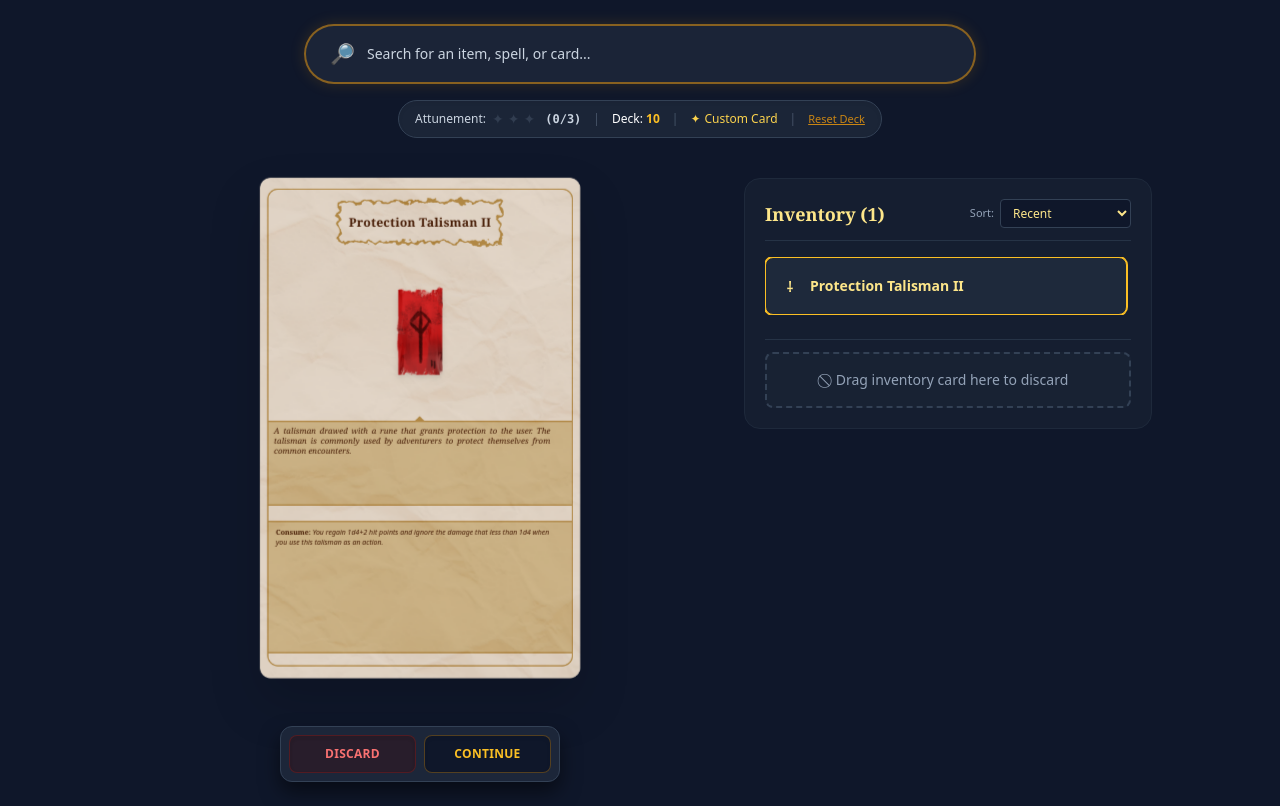
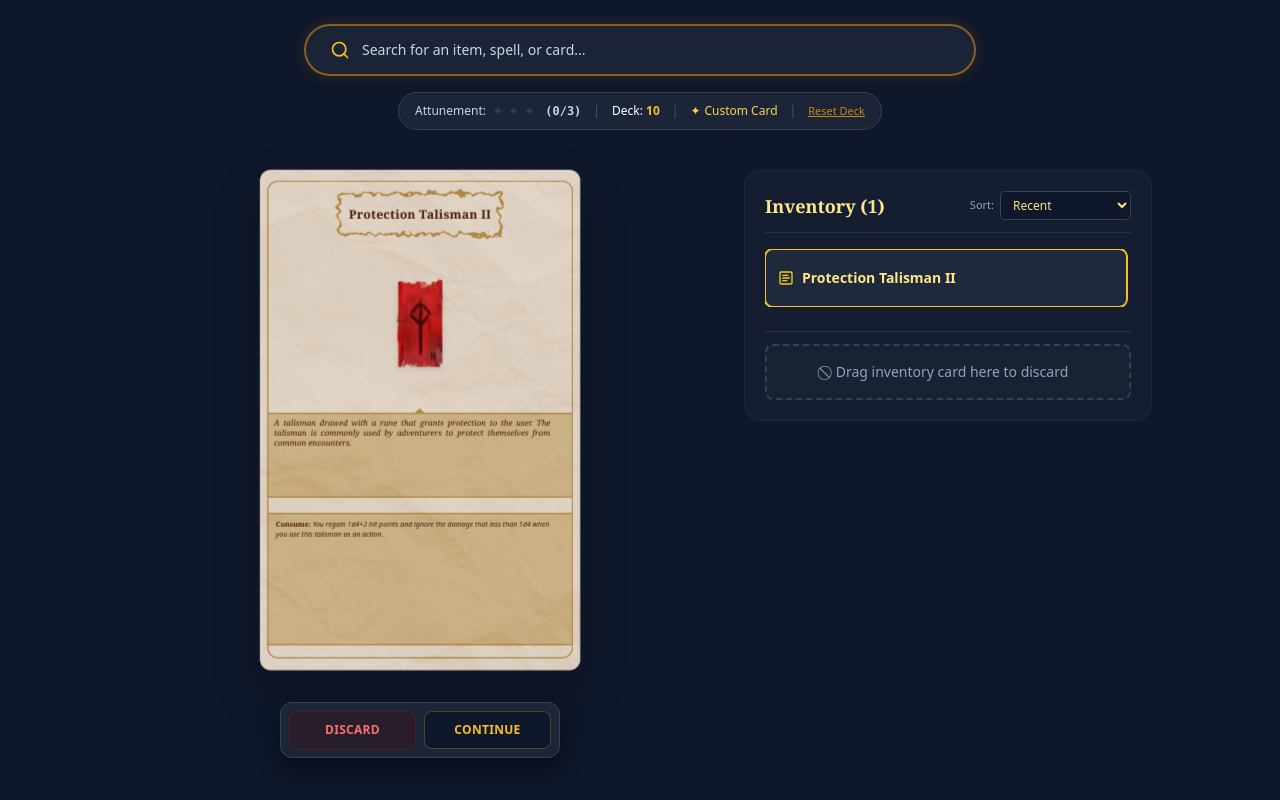
Before and after one commit to ArthLoreTeller/dnd-item-deck, a React (Vite) app: page / in a window 1280 px wide. Both pictures are taken after a click on the element 420 px from the left and 428 px from the top of the page. Built offline with nearby package versions, Linux system fonts and the light colour scheme.

Commit message:
change icon to be universal and add icon in search

```diff
--- a/package.json
+++ b/package.json
@@ -11,6 +11,7 @@
   },
   "dependencies": {
     "@dnd-kit/core": "^6.3.1",
+    "lucide-react": "^1.38.0",
     "react": "^19.2.8",
     "react-dom": "^19.2.8",
     "use-sound": "^5.0.0",
--- a/src/App.jsx
+++ b/src/App.jsx
@@ -8,10 +8,12 @@ import {
   MouseSensor,
   TouchSensor,
 } from "@dnd-kit/core";
+import { Search } from "lucide-react";
 import { useCardStore } from "./store/useCardStore";
 import { Card } from "./components/Card";
 import { ItemSearchModal } from "./components/ItemSearchModal";
 import { CustomCardModal } from "./components/CustomCardModal";
+import { getLucideIcon } from "./components/Icon"; // Assumes you created this file
 
 // Draggable Inventory Item
 function DraggableInventoryCard({
@@ -24,11 +26,11 @@ function DraggableInventoryCard({
   const { attributes, listeners, setNodeRef, transform, isDragging } =
     useDraggable({
       id: item.id,
-      disabled: disabled, // <-- Disables dragging when true
+      disabled: disabled,
     });
 
   const isAttunable = item.type !== "normal";
-  const itemIcon = item.icon || "💠";
+  const itemIcon = getLucideIcon(item);
 
   const style = {
     touchAction: disabled ? "auto" : "none",
@@ -57,7 +59,7 @@ function DraggableInventoryCard({
     >
       <div className="flex justify-between items-center w-full">
         <div className="font-semibold text-amber-200 text-sm truncate flex items-center gap-2">
-          <span className="w-6 shrink-0 flex justify-center translate-y-[1px]">
+          <span className="shrink-0 flex items-center justify-center">
             {itemIcon}
           </span>
           <span className="truncate">{item.name}</span>
@@ -281,7 +283,7 @@ export default function App() {
             onClick={() => setIsSearchModalOpen(true)}
             className="w-full bg-slate-800/80 hover:bg-slate-700/90 border-2 border-amber-500/50 hover:border-amber-400 text-slate-300 px-6 py-3.5 rounded-full shadow-[0_0_15px_rgba(245,158,11,0.15)] flex items-center gap-3 cursor-pointer transition-all"
           >
-            <span className="text-xl text-amber-400">🔎︎</span>
+            <Search className="w-5 h-5 text-amber-400 shrink-0" />
             <span className="flex-1 text-left text-sm font-medium placeholder:text-slate-500">
               Search for an item, spell, or card...
             </span>
@@ -437,12 +439,7 @@ export default function App() {
               className={`mt-4 w-full max-w-[280px] transition-all duration-300 ${isDrawn ? "opacity-100 translate-y-0" : "opacity-0 translate-y-4 pointer-events-none absolute"}`}
             >
               {isDrawn && (
-                <div
-                  className={`mt-4 w-full max-w-[280px] transition-all duration-300 ${isDrawn ? "opacity-100 translate-y-0" : "opacity-0 translate-y-4 pointer-events-none absolute"}`}
-                >
-                  {isDrawn && (
                 <div className="bg-slate-800/90 border border-slate-700 p-2 rounded-xl shadow-[0_10px_20px_rgba(0,0,0,0.5)] flex items-center justify-between gap-2 backdrop-blur-sm">
-                      {/* 1. DISCARD BUTTON (Now on the Left) */}
                   <button
                     onClick={handleReturnToDeck}
                     className="flex-1 px-3 py-2.5 bg-red-950/30 hover:bg-red-900/50 text-red-400 border border-red-900/50 hover:border-red-500/60 rounded-lg text-xs font-bold tracking-wide uppercase transition-all cursor-pointer shadow-inner active:scale-95 flex justify-center gap-1.5"
@@ -450,15 +447,12 @@ export default function App() {
                     Discard
                   </button>
 
-                      {/* 2. FLIP BUTTON (Now on the Right) */}
                   <button
                     onClick={() => setIsDrawn(false)}
                     className="flex-1 px-3 py-2.5 bg-slate-900 hover:bg-slate-950 text-amber-400 border border-amber-500/30 hover:border-amber-400/60 rounded-lg text-xs font-bold tracking-wide uppercase transition-all cursor-pointer shadow-inner active:scale-95 flex justify-center gap-1.5"
                   >
                     CONTINUE
                   </button>
-                    </div>
-                  )}
                 </div>
               )}
             </div>
@@ -486,7 +480,7 @@ export default function App() {
               </div>
             </div>
 
-            <div className="grid grid-cols-1 gap-2.5 max-h-[340px] overflow-y-auto no-scrollbar pr-1">
+            <div className="flex flex-col gap-2.5 max-h-[340px] overflow-y-auto no-scrollbar pr-1">
               {sortedInventory.length === 0 ? (
                 <div className="text-center py-8 text-slate-500 text-sm italic">
                   Your inventory is empty. Tap the deck to draw or create a
--- a/src/components/Card.jsx
+++ b/src/components/Card.jsx
@@ -558,8 +558,8 @@ export function Card({ card, onResetDeck }) {
             </button>
           </div>
         )}
-      </div>
 
+        {/* POPOVER */}
         {popoverText && (
           <div
             className="absolute inset-0 z-[100] flex items-center justify-center p-4"
@@ -594,5 +594,6 @@ export function Card({ card, onResetDeck }) {
           </div>
         )}
       </div>
+    </div>
   );
 }
--- /dev/null
+++ b/src/components/Icon.jsx
@@ -0,0 +1,24 @@
+import React from "react";
+import { Star, Sword, Wand2, Shield, Pyramid, SquareText } from "lucide-react";
+
+export const getLucideIcon = (item) => {
+  const iconString = item?.icon?.toLowerCase() || "";
+  const itemName = item?.name?.toLowerCase() || "";
+
+  if (iconString === "kunai" || itemName.includes("kunai")) {
+    let colorClass = "text-slate-300";
+    if (itemName.includes("aquamarine")) colorClass = "text-cyan-400";
+    if (itemName.includes("obsidian")) colorClass = "text-purple-800";
+    if (itemName.includes("malachite")) colorClass = "text-emerald-500";
+    if (itemName.includes("ferruginous")) colorClass = "text-orange-500";
+    return <Pyramid className={`w-4 h-4 ${colorClass}`} />;
+  }
+
+  switch (iconString) {
+    case "sword": return <Sword className="w-4 h-4 text-slate-300" />;
+    case "wand": return <Wand2 className="w-4 h-4 text-blue-400" />;
+    case "buff": return <SquareText className="w-4 h-4 text-yellow-400" />;
+    case "shield": return <Shield className="w-4 h-4 text-yellow-400" />;
+    default: return <Star className="w-4 h-4 text-slate-400" />;
+  }
+};
--- a/src/components/ItemSearchModal.jsx
+++ b/src/components/ItemSearchModal.jsx
@@ -1,5 +1,7 @@
 import React, { useState, useMemo } from 'react';
+import { Search } from 'lucide-react';
 import { useCardStore } from '../store/useCardStore';
+import { getLucideIcon } from "../components/Icon";
 
 export function ItemSearchModal({ isOpen, onClose, onCardAdded }) {
   const [searchTerm, setSearchTerm] = useState('');
@@ -43,7 +45,7 @@ export function ItemSearchModal({ isOpen, onClose, onCardAdded }) {
         {/* Header */}
         <div className="flex justify-between items-center border-b border-slate-800 pb-3">
           <div className="flex items-center gap-2">
-            <span className="text-xl">🔎︎</span>
+            <Search className="w-5 h-5 text-amber-400 shrink-0" />
             <h3 className="font-serif font-bold text-amber-200 text-lg">
               Search & Add Item
             </h3>
@@ -88,12 +90,17 @@ export function ItemSearchModal({ isOpen, onClose, onCardAdded }) {
                 key={item.id}
                 className="flex items-center justify-between p-3 bg-slate-800/60 hover:bg-slate-800 border border-slate-700/70 hover:border-amber-500/50 rounded-xl transition-all group"
               >
-                <div className="flex flex-col min-w-0 pr-3">
-                  <span className="font-semibold text-amber-100 text-sm truncate">
-                    {item.name}
+                <div className="flex items-center gap-3 min-w-0 pr-3">
+                  <span className="shrink-0 flex items-center justify-center">
+                    {getLucideIcon(item)}
                   </span>
-                  <div className="mt-0.5 text-[11px] text-slate-400 capitalize">
-                    {item.type || 'Standard'}
+                  <div className="flex flex-col min-w-0">
+                    <span className="font-semibold text-amber-100 text-sm truncate">
+                      {item.name}
+                    </span>
+                    <div className="mt-0.5 text-[11px] text-slate-400 capitalize">
+                      {item.type || 'Standard'}
+                    </div>
                   </div>
                 </div>
 
@@ -111,7 +118,7 @@ export function ItemSearchModal({ isOpen, onClose, onCardAdded }) {
 
         {/* Footer info */}
         <div className="text-right border-t border-slate-800/80 pt-2 text-[11px] text-slate-500">
-          Showing {searchResults.length} of {deck.length} remaining cards
+          {deck.length} cards left
         </div>
       </div>
     </div>
--- a/src/data/defaultCards.json
+++ b/src/data/defaultCards.json
@@ -3,7 +3,7 @@
     "id": "cleaver_001",
     "type": "standard",
     "name": "Chūkabōchō no Himichi",
-    "icon": "🔪",
+    "icon": "sword",
     "source": "default",
     "isAttuned": false,
     "images": {
@@ -50,7 +50,7 @@
     "id": "wand_001",
     "type": "progressive",
     "name": "The Crimson Wand",
-    "icon": "🪄",
+    "icon": "wand",
     "source": "default",
     "isAttuned": false,
     "currentLevel": 1,
@@ -112,7 +112,7 @@
     "id": "protection_001",
     "type": "normal",
     "name": "Protection Talisman I",
-    "icon": "⸸",
+    "icon": "buff",
     "source": "default",
     "isAttuned": false,
     "images": {
@@ -143,7 +143,7 @@
     "id": "protection_002",
     "type": "normal",
     "name": "Protection Talisman II",
-    "icon": "⸸",
+    "icon": "buff",
     "source": "default",
     "isAttuned": false,
     "images": {
@@ -174,7 +174,7 @@
     "id": "protection_003",
     "type": "normal",
     "name": "Protection Talisman III",
-    "icon": "⸸",
+    "icon": "buff",
     "source": "default",
     "isAttuned": false,
     "images": {
@@ -205,7 +205,7 @@
     "id": "protection_005",
     "type": "normal",
     "name": "Protection Talisman V",
-    "icon": "⸸",
+    "icon": "buff",
     "source": "default",
     "isAttuned": false,
     "images": {
@@ -236,6 +236,7 @@
     "id": "kunai_01",
     "type": "normal",
     "name": "Kunai",
+    "icon": "dagger",
     "isAttuned": false,
     "images": {
       "base": "/assets/Normal/kunai.png"
@@ -269,6 +270,7 @@
     "id": "kunai_02",
     "type": "normal",
     "name": "Aquamarine Kunai",
+    "icon": "dagger",
     "isAttuned": false,
     "images": {
       "base": "/assets/Normal/kunai-aquamarine.png"
@@ -302,6 +304,7 @@
     "id": "kunai_03",
     "type": "normal",
     "name": "Obsidian Kunai",
+    "icon": "dagger",
     "isAttuned": false,
     "images": {
       "base": "/assets/Normal/kunai-obsidian.png"
@@ -335,6 +338,7 @@
     "id": "kunai_04",
     "type": "normal",
     "name": "Malachite Kunai",
+    "icon": "dagger",
     "isAttuned": false,
     "images": {
       "base": "/assets/Normal/kunai-malachite.png"
@@ -368,6 +372,7 @@
     "id": "kunai_05",
     "type": "normal",
     "name": "Ferruginous Kunai",
+    "icon": "dagger",
     "isAttuned": false,
     "images": {
       "base": "/assets/Normal/kunai-ferruginous-quartz.png"
```
Also changed, not shown: 1 other file (tests, documents, lock files or other folders). Lines whose indentation alone changed are shown as unchanged.
